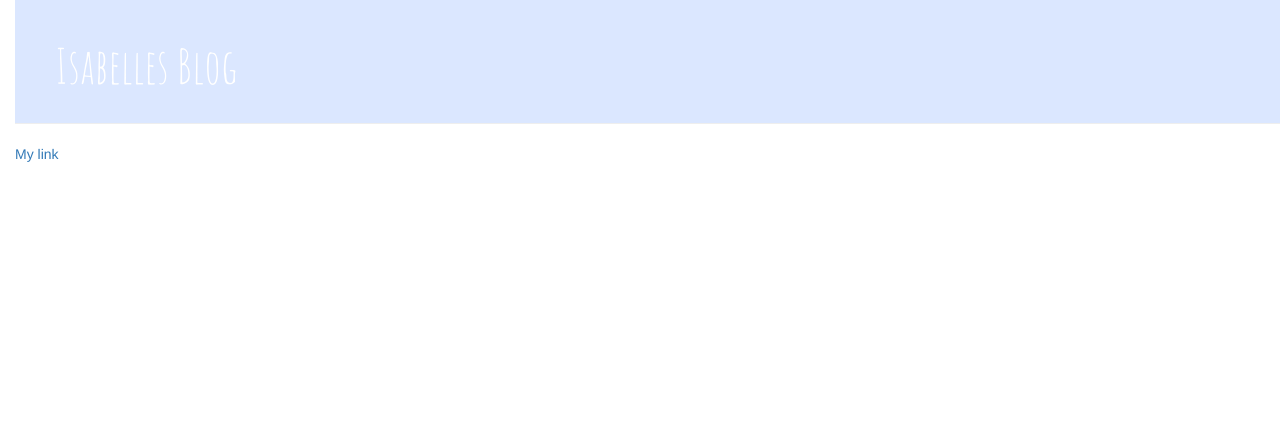
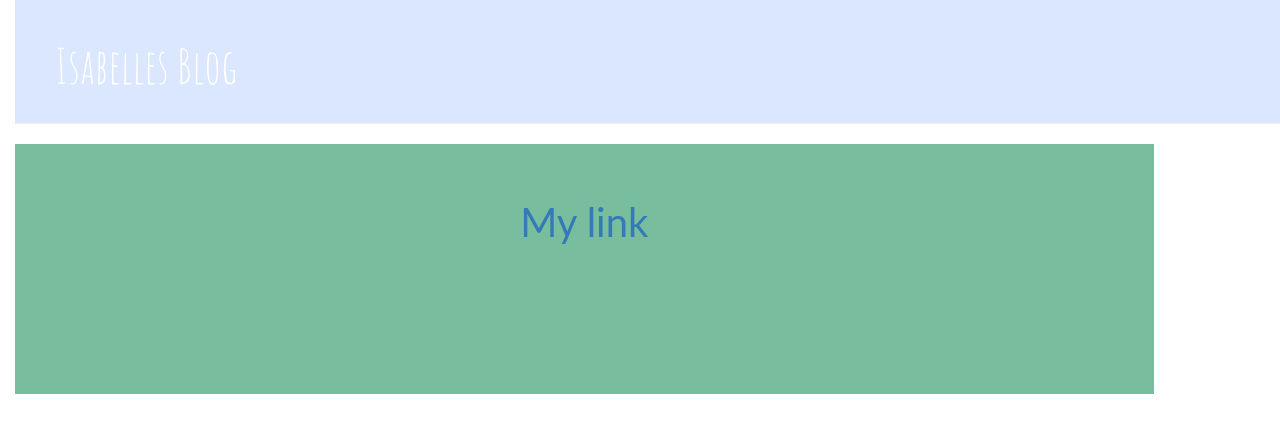
Before and after one commit to isabelleaduste/my-first-blog, a Django app: page /blog/ in a window 1280 px wide. Shown: the top 433 px of the page. Run offline with Django 3.2, Linux system fonts and the light colour scheme; data that the repository does not hold is empty; some libraries are stand-ins or nearby versions.

Commit message:
Added view and template for detailed blog post as well as CSS for the site.

```diff
--- a/blog/static/css/blog.css
+++ b/blog/static/css/blog.css
@@ -55,7 +55,7 @@ h1, h2, h3, h4 {
 }
 
 
-.environmentalhome {
+#environmentalhome {
     width: 90%;
     height:250px;
     background-color: #79bd9f;
```
